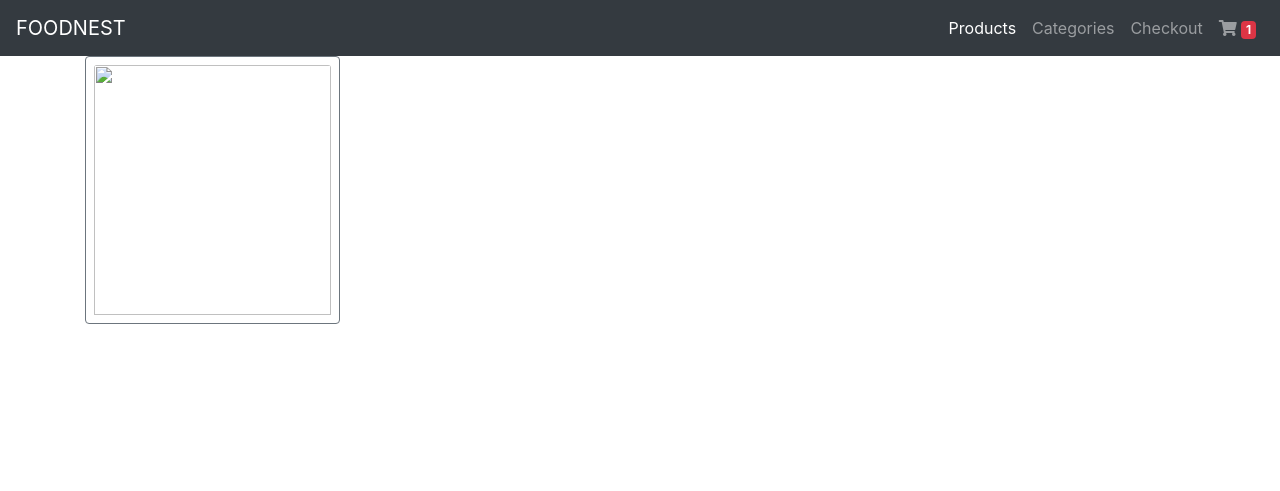
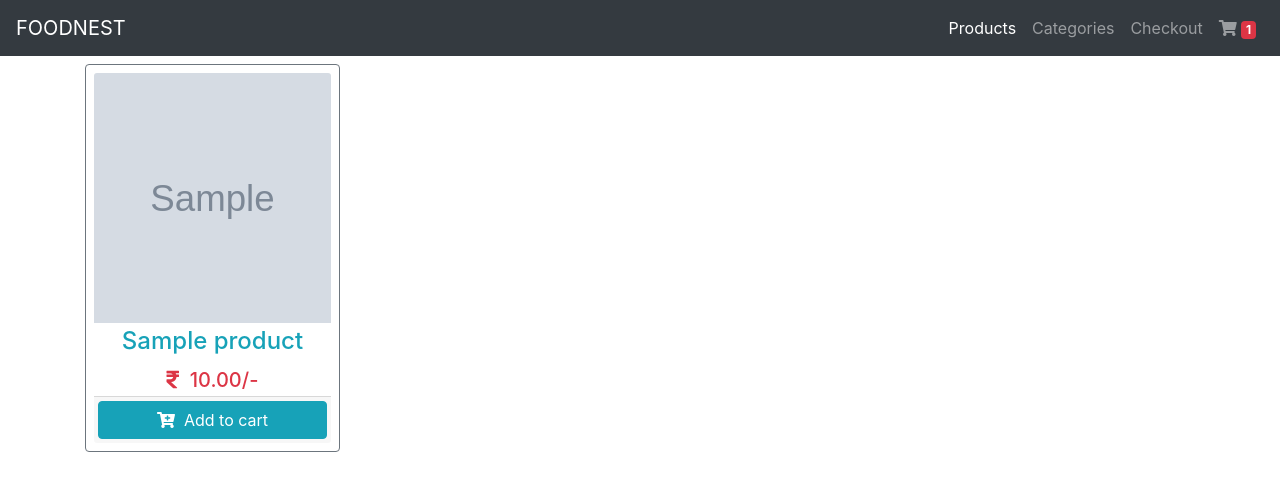
Before and after one commit to shreya2308-stack/FOODAPP, a PHP site: page / in a window 1280 px wide. Shown: the top 491 px of the page. Run offline with PHP 8.4, Linux system fonts and the light colour scheme; tables that the repository leaves empty or names only in its code hold one stand-in row (values such as "Sample post"); grey boxes marked "Sample" are stand-in pictures; data that the repository does not hold is empty.

Commit message:
Add files via upload

```diff
--- /dev/null
+++ b/action.php
@@ -0,0 +1,48 @@
+<?php
+    require 'config.php';
+
+    if(isset($_POST['pid'])){
+        $pid = $_POST['pid'];
+        $pname = $_POST['pname'];
+        $pprice = $_POST['pprice'];
+        $pimage = $_POST['pimage'];
+        $pcode = $_POST['pcode'];
+        $pqty = 1;
+
+        $stmt = $conn->prepare ("SELECT product_code from cart WHERE product_code=?");
+        $stmt->bind_param("s", $pcode);
+        $stmt->execute();
+        $res= $stmt->get_result();
+        $r = $res->fetch_assoc();
+        $code = $r['product_code']??'';
+
+        if(!$code){
+            $query = $conn->prepare("INSERT INTO cart(product_name,product_price,product_image,qty,total_price,product_code)
+            VALUES(?,?,?,?,?,?)");
+            $query->bind_param("sssiss",$pname,$pprice,$pimage,$pqty,$pprice,$pcode);
+            $query->execute();
+
+            echo '<div class="alert alert-success alert-dismissible mt-2">
+                    <button type="button" class="close" data-dismiss="alert">&times;</button>
+                    <strong>Item added to your cart!</strong>
+                    </div>';
+
+
+    }
+    else{
+        echo '<div class="alert alert-danger alert-dismissible mt-2">
+        <button type="button" class="close" data-dismiss="alert">&times;</button>
+        <strong>Item already added to your cart!</strong>
+        </div>';
+    }
+
+  }
+    if(isset($_GET['cartItem']) && isset($_GET['cartItem'])=='cart_item'){
+        $stmt= $conn->prepare("SELECT * from cart");
+        $stmt->execute();
+        $stmt->store_result();
+        $rows= $stmt->num_rows;
+
+        echo $rows;
+    }
+  ?>
--- a/config.php
+++ b/config.php
@@ -1,6 +1,8 @@
 <?php
 
- $conn= mysqli_connect('localhost','root');
- mysqli_select_db($conn,'cart_system');
+ $conn= new mysqli("localhost","root","","cart_system");
+ if($conn->connect_error){
+     die("Connection Failed!".$conn->connect_error);
+ }
 
 ?>
--- a/index.php
+++ b/index.php
@@ -3,13 +3,15 @@
     <head>
 
         <meta charset="utf-8">
-        <meta name="author" content="shreya">
-        <meta name="viewport" content="shrink-to-fit=no width=device-width,initial-scale=1">
+        <meta name="author" content="arpita">
+        <meta http-equiv="X-UA-Compatible" content="IE=edge">
+        <meta name="viewport" content="shrink-to-fit=no, width=device-width,initial-scale=1">
         <title> CART SYSTEM</title>
         <link rel="stylesheet" href="https://cdnjs.cloudflare.com/ajax/libs/font-awesome/5.7.0/css/all.min.css" integrity="sha512-gRH0EcIcYBFkQTnbpO8k0WlsD20x5VzjhOA1Og8+ZUAhcMUCvd+APD35FJw3GzHAP3e+mP28YcDJxVr745loHw==" crossorigin="anonymous" />
         <link rel="stylesheet" href="https://maxcdn.bootstrapcdn.com/bootstrap/4.5.2/css/bootstrap.min.css">
     </head>
     <body>
+
     <nav class="navbar navbar-expand-md bg-dark navbar-dark">
   <!-- Brand -->
   <a class="navbar-brand" href="index.php">FOODNEST</a>
@@ -33,29 +35,50 @@
       </li>
       <li class="nav-item">
         <a class="nav-link" href="cart.php"><i class="fas
-         fa-shopping-cart"></i> <span id="cart-item" class="badge badge-danger">1 </span> </a>
+         fa-shopping-cart"></i> <span id="cart-item" class="badge badge-danger"> </span> </a>
       </li>
     </ul>
   </div>
 </nav>
 <div class="container">
-  <div class="row">
+  <div id="message"></div>
+  <div class="row mt-2 pb-3">
     <?php
         include 'config.php';
-     $stmt=$conn->prepare("SELECT * FROM product");
+        $stmt = $conn->prepare("SELECT * FROM product");
         $stmt->execute();
-     $result=$stmt->get_result();
-     while($row =$result->fetch_assoc());
+        $result = $stmt->get_result();
+        while($row = $result->fetch_assoc()):
      ?>
-     <div class="col-lg-3">
+     <div class="col-sm-6 col-md-4 col-lg-3 mb-2">
        <div class="card-deck">
         <div class="card p-2 border-secondary mb-2">
-              <img src="<?= $row['product_image'] ?>" class="card-img-top" height="250">
+          <img src="<?= $row['product_image'] ?>" class="card-img-top"
+           height="250">
+           <div class="card-body p-1">
+              <h4 class="card-title text-center text-info"><?= $row['product_name'] ?></h4>
+              <h5 class="card-text text-center text-danger"> <i class="fas fa-rupee-sign"></i>&nbsp;&nbsp;<?= number_format($row['product_price'],2) ?>/-</h5>
+            </div>
+
+            <div class="card-footer p-1">
+            <form action=""  class= "form-submit" >
+                <input type="hidden" class= "pid" value="<?= $row['id'] ?>">
+                <input type="hidden" class= "pname" value="<?= $row['product_name'] ?>">
+                <input type="hidden" class= "pprice" value="<?= $row['product_price'] ?>">
+                <input type="hidden" class= "pimage" value="<?= $row['product_image'] ?>">
+                <input type="hidden" class= "pcode" value="<?= $row['product_code'] ?>">
+                <button class="btn btn-info btn-block addItemBtn"> <i class="fas fa-cart-plus"></i>&nbsp;&nbsp;Add to cart</button>
+            </form>
+
+
             </div>
         </div>
         </div>
         </div>
+         <?php endwhile; ?>
      </div>
+     </div>
+
       <!-- jQuery library -->
 <script src="https://ajax.googleapis.com/ajax/libs/jquery/3.5.1/jquery.min.js"></script>
 
@@ -64,5 +87,42 @@
 
 <!-- Latest compiled JavaScript -->
 <script src="https://maxcdn.bootstrapcdn.com/bootstrap/4.5.2/js/bootstrap.min.js"></script>
+<script type="text/javascript">
+    $(document).ready(function(){
+      $(".addItemBtn").click(function(e){
+        e.preventDefault();
+        var $form = $(this).closest(".form-submit");
+        var pid = $form.find(".pid").val();
+        var pname = $form.find(".pname").val();
+        var pprice = $form.find(".pprice").val();
+        var pimage = $form.find(".pimage").val();
+        var pcode = $form.find(".pcode").val();
+
+        $.ajax({
+          url: 'action.php',
+          method: 'post',
+          data: {pid:pid,pname:pname,pprice:pprice,pimage:pimage, pcode:pcode},
+          success: function(response){
+              $("#message").html(response);
+              window.scrollTo(0,0);
+              load_cart_item_number();
+          }
+
+        });
+      });
+
+      load_cart_item_number();
+
+      function load_cart_item_number(){
+        $.ajax({url: 'action.php',
+                method: 'get',
+                data: {cartItem:"cart_item"},
+                success:function(response){
+                  $("#cart-item").html(response);
+                }
+        });
+      }
+    });
+  </script>
   </body>
 </html>
```
Lines whose indentation alone changed are shown as unchanged.
